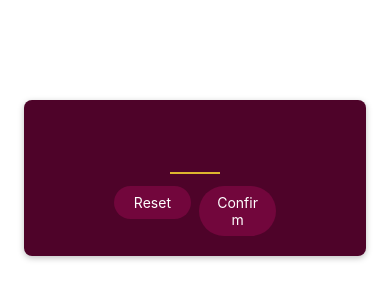
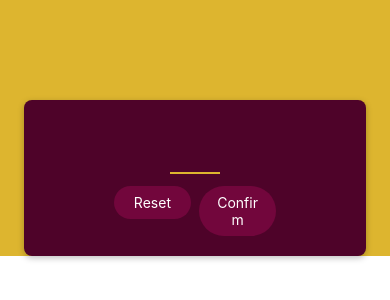
Before and after one commit to afiqaimanafr/mini-game, a React Native app: screen / in a window 390 px wide. Shown: the top 300 px of the page. Built offline with nearby package versions, Linux system fonts and the light colour scheme.

Commit message:
update: latest

```diff
--- a/App.js
+++ b/App.js
@@ -1,10 +1,16 @@
-import { StyleSheet } from "react-native";
+import { StyleSheet, View } from "react-native";
 import StartGameScreen from "./screens/StartGameScreen";
 
 export default function App() {
-  return <StartGameScreen />;
+  return (
+    <View style={styles.rootScreen}>
+      <StartGameScreen />
+    </View>
+  );
 }
 
 const styles = StyleSheet.create({
-
+  rootScreen: {
+    backgroundColor: "#ddb52f",
+  },
 });
```
